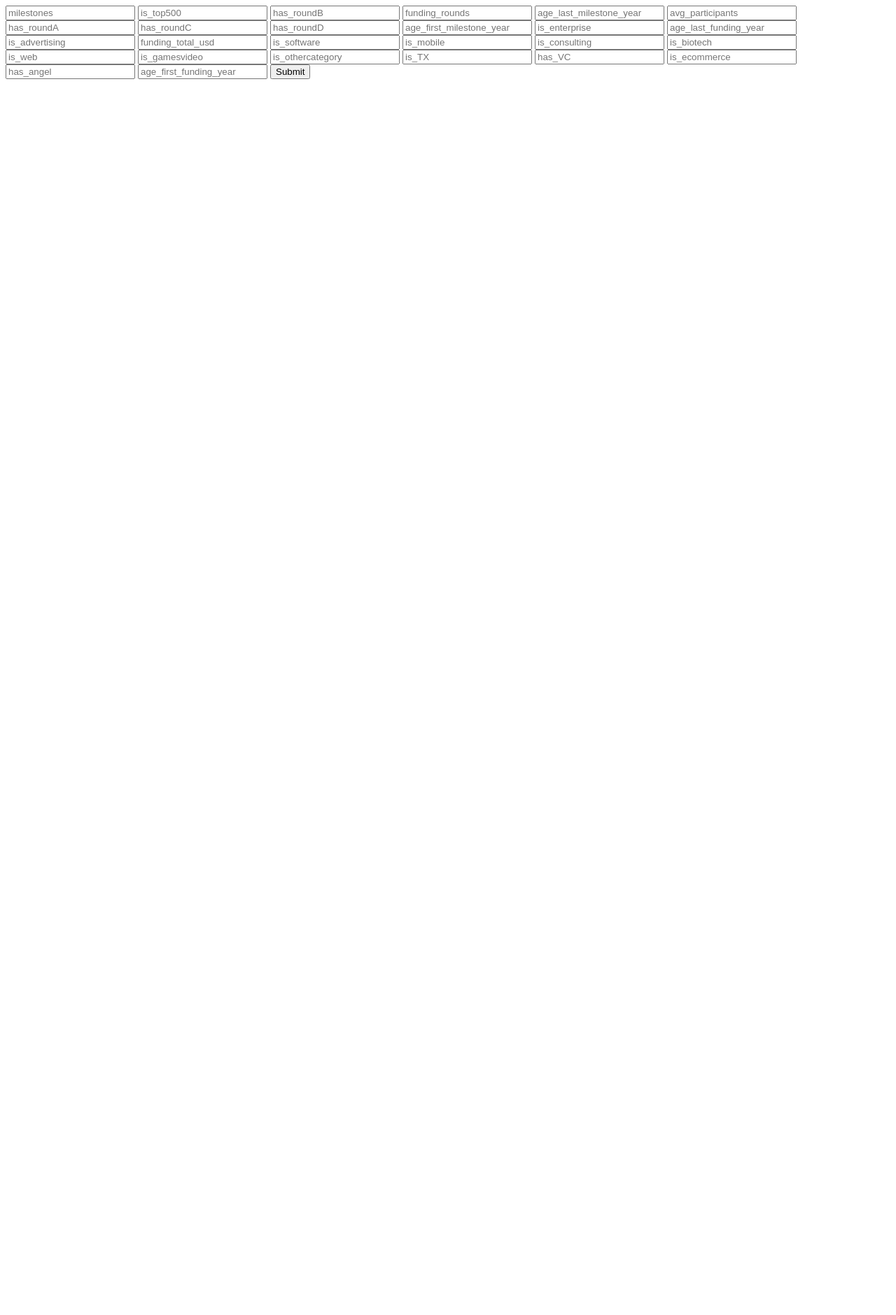
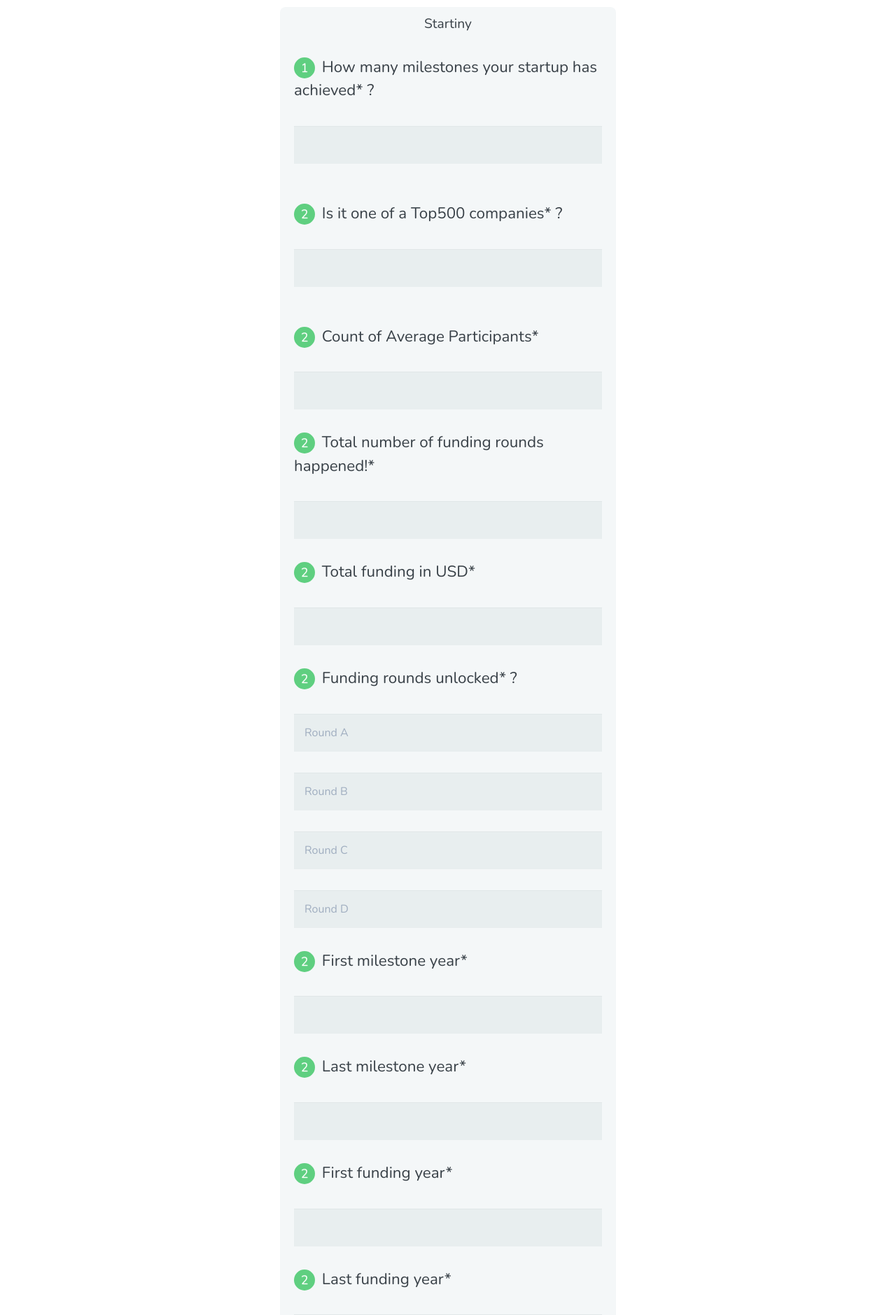
Before and after one commit to PriyodarshiGhosh/Startiny, a Flask app: page / in a window 1280 px wide. Shown: the top 1879 px of the page at 70% size. Before the commit the page ends 113 px from the top, so only its background shows below. Run offline with Flask 2, Linux system fonts and the light colour scheme; some libraries are stand-ins or nearby versions.

Commit message:
Update index.html

```diff
--- a/demo/templates/index.html
+++ b/demo/templates/index.html
@@ -4,38 +4,192 @@
     <meta charset="UTF-8">
     <meta http-equiv="X-UA-Compatible" content="IE=edge">
     <meta name="viewport" content="width=device-width, initial-scale=1.0">
+    <link href='https://fonts.googleapis.com/css?family=Nunito:400,300' rel='stylesheet' type='text/css'>
+    <link href='https://cdnjs.cloudflare.com/ajax/libs/tailwindcss/1.0.1/tailwind.css' rel='stylesheet' type='text/css'>
     <title>Startiny</title>
 </head>
 <body>
 
     <form action="/sub" method="POST">
-        <input type="number" name="milestones" placeholder="milestones">
-        <input type="number" name="is_top500" placeholder="is_top500">
-        <input type="number" name="has_roundB" placeholder="has_roundB">
-        <input type="number" name="funding_rounds" placeholder="funding_rounds">
-        <input type="number" name="age_last_milestone_year" placeholder="age_last_milestone_year">
-        <input type="number" name="avg_participants" placeholder="avg_participants">
-        <input type="number" name="has_roundA" placeholder="has_roundA">
-        <input type="number" name="has_roundC" placeholder="has_roundC">
-        <input type="number" name="has_roundD" placeholder="has_roundD">
-        <input type="number" name="age_first_milestone_year" placeholder="age_first_milestone_year">
-        <input type="number" name="is_enterprise" placeholder="is_enterprise">
-        <input type="number" name="age_last_funding_year" placeholder="age_last_funding_year">
-        <input type="number" name="is_advertising" placeholder="is_advertising">
-        <input type="number" name="funding_total_usd" placeholder="funding_total_usd">
-        <input type="number" name="is_software" placeholder="is_software">
-        <input type="number" name="is_mobile" placeholder="is_mobile">
-        <input type="number" name="is_consulting" placeholder="is_consulting">
-        <input type="number" name="is_biotech" placeholder="is_biotech">
-        <input type="number" name="is_web" placeholder="is_web">
-        <input type="number" name="is_gamesvideo" placeholder="is_gamesvideo">
-        <input type="number" name="is_othercategory" placeholder="is_othercategory">
-        <input type="number" name="is_TX" placeholder="is_TX">
-        <input type="number" name="has_VC" placeholder="has_VC">
-        <input type="number" name="is_ecommerce" placeholder="is_ecommerce">
-        <input type="number" name="has_angel" placeholder="has_angel">
-        <input type="number" name="age_first_funding_year" placeholder="age_first_funding_year">
-        <input type="submit">
+        <h1> Startiny </h1>
+
+        <legend><span class="number">1</span> How many milestones your startup has achieved* ?</legend><br/>
+        <input type="number" name="milestones"><br/><br/>
+
+        <legend><span class="number">2</span> Is it one of a Top500 companies* ?</legend><br/>
+        <input type="number" min="0" max="1" name="is_top500"><br/><br/>
+
+        <legend><span class="number">2</span> Count of Average Participants*</legend><br/>
+        <input type="number" name="avg_participants">
+
+        <legend><span class="number">2</span> Total number of funding rounds happened!*</legend><br/>
+        <input type="number" name="funding_rounds">
+
+        <legend><span class="number">2</span> Total funding in USD*</legend><br/>
+        <input type="number" name="funding_total_usd">
+
+        <legend><span class="number">2</span> Funding rounds unlocked* ?</legend><br/>
+        <input type="number" min="0" max="1" name="has_roundA" placeholder="Round A">
+        <input type="number" min="0" max="1" name="has_roundB" placeholder="Round B">
+        <input type="number" min="0" max="1" name="has_roundC" placeholder="Round C">
+        <input type="number" min="0" max="1" name="has_roundD" placeholder="Round D">
+
+        <legend><span class="number">2</span> First milestone year*</legend><br/>
+        <input type="number" name="age_first_milestone_year">
+
+        <legend><span class="number">2</span> Last milestone year*</legend><br/>
+        <input type="number" name="age_last_milestone_year">
+
+        <legend><span class="number">2</span> First funding year*</legend><br/>
+        <input type="number" name="age_first_funding_year">
+
+        <legend><span class="number">2</span> Last funding year*</legend><br/>
+        <input type="number" name="age_last_funding_year">
+
+        <legend><span class="number">2</span> Category*</legend><br/>
+        <input type="number" min="0" max="1" name="is_enterprise" placeholder="Enterprise">
+        <input type="number" min="0" max="1" name="is_advertising" placeholder="Advertising">
+        <input type="number" min="0" max="1" name="is_software" placeholder="Software">
+        <input type="number" min="0" max="1" name="is_mobile" placeholder="Mobile">
+        <input type="number" min="0" max="1" name="is_consulting" placeholder="Consulting">
+        <input type="number" min="0" max="1" name="is_biotech" placeholder="Biotech">
+        <input type="number" min="0" max="1" name="is_web" placeholder="Web">
+        <input type="number" min="0" max="1" name="is_gamesvideo" placeholder="Video Games">
+        <input type="number" min="0" max="1" name="is_ecommerce" placeholder="Ecommerce">
+        <input type="number" min="0" max="1" name="is_othercategory" placeholder="Other">
+
+        <legend><span class="number">2</span> Based in Texas*</legend><br/>
+        <input type="number" min="0" max="1" name="is_TX">
+
+        <legend><span class="number">2</span> Do you have an venture capitalist* ?</legend><br/>
+        <input type="number" min="0" max="1" name="has_VC">
+
+        <legend><span class="number">2</span> Do you have an angel investor* ?</legend><br/>
+        <input type="number" min="0" max="1" name="has_angel">
+
+        <button type="submit">Submit</button>
     </form>
 </body>
+
+<style>
+    *, *:before, *:after {
+    -moz-box-sizing: border-box;
+    -webkit-box-sizing: border-box;
+    box-sizing: border-box;
+  }
+
+  body {
+    font-family: 'Nunito', sans-serif;
+    color: #384047;
+  }
+
+  form {
+    max-width: 300px;
+    margin: 10px auto;
+    padding: 10px 20px;
+    background: #f4f7f8;
+    border-radius: 8px;
+  }
+
+  h1 {
+    margin: 0 0 30px 0;
+    text-align: center;
+    font-size: larger;
+  }
+
+  input[type="text"],
+  input[type="password"],
+  input[type="date"],
+  input[type="datetime"],
+  input[type="email"],
+  input[type="number"],
+  input[type="search"],
+  input[type="tel"],
+  input[type="time"],
+  input[type="url"],
+  textarea,
+  select {
+    background: rgba(255,255,255,0.1);
+    border: none;
+    font-size: 16px;
+    height: auto;
+    margin: 0;
+    outline: 0;
+    padding: 15px;
+    width: 100%;
+    background-color: #e8eeef;
+    color: #8a97a0;
+    box-shadow: 0 1px 0 rgba(0,0,0,0.03) inset;
+    margin-bottom: 30px;
+  }
+
+  input[type="radio"],
+  input[type="checkbox"] {
+    margin: 0 4px 8px 0;
+  }
+
+  select {
+    padding: 6px;
+    height: 32px;
+    border-radius: 2px;
+  }
+
+  button {
+    padding: 19px 39px 18px 39px;
+    color: #FFF;
+    background-color: #4bc970;
+    font-size: 18px;
+    text-align: center;
+    font-style: normal;
+    border-radius: 5px;
+    width: 100%;
+    border: 1px solid #3ac162;
+    border-width: 1px 1px 3px;
+    box-shadow: 0 -1px 0 rgba(255,255,255,0.1) inset;
+    margin-bottom: 10px;
+  }
+
+  fieldset {
+    margin-bottom: 30px;
+    border: none;
+  }
+
+  legend {
+    font-size: 1.4em;
+    margin-bottom: 10px;
+  }
+
+  label {
+    display: block;
+    margin-bottom: 8px;
+  }
+
+  label.light {
+    font-weight: 300;
+    display: inline;
+  }
+
+  .number {
+    background-color: #5fcf80;
+    color: #fff;
+    height: 30px;
+    width: 30px;
+    display: inline-block;
+    font-size: 0.8em;
+    margin-right: 4px;
+    line-height: 30px;
+    text-align: center;
+    text-shadow: 0 1px 0 rgba(255,255,255,0.2);
+    border-radius: 100%;
+  }
+
+  @media screen and (min-width: 480px) {
+
+    form {
+      max-width: 480px;
+    }
+
+  }
+</style>
+
 </html>
```
